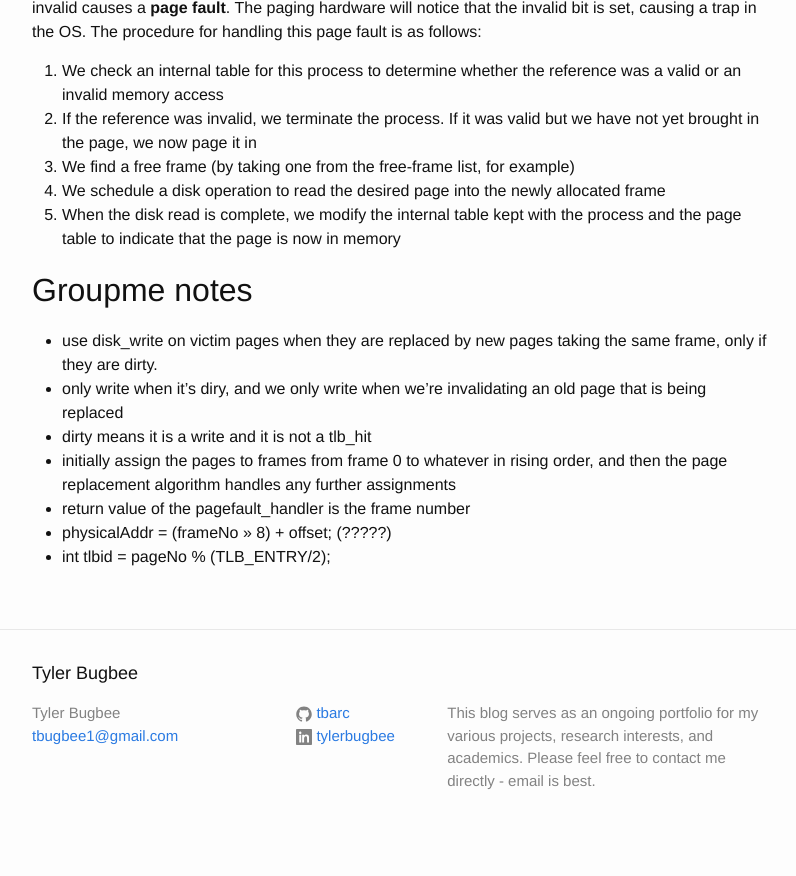
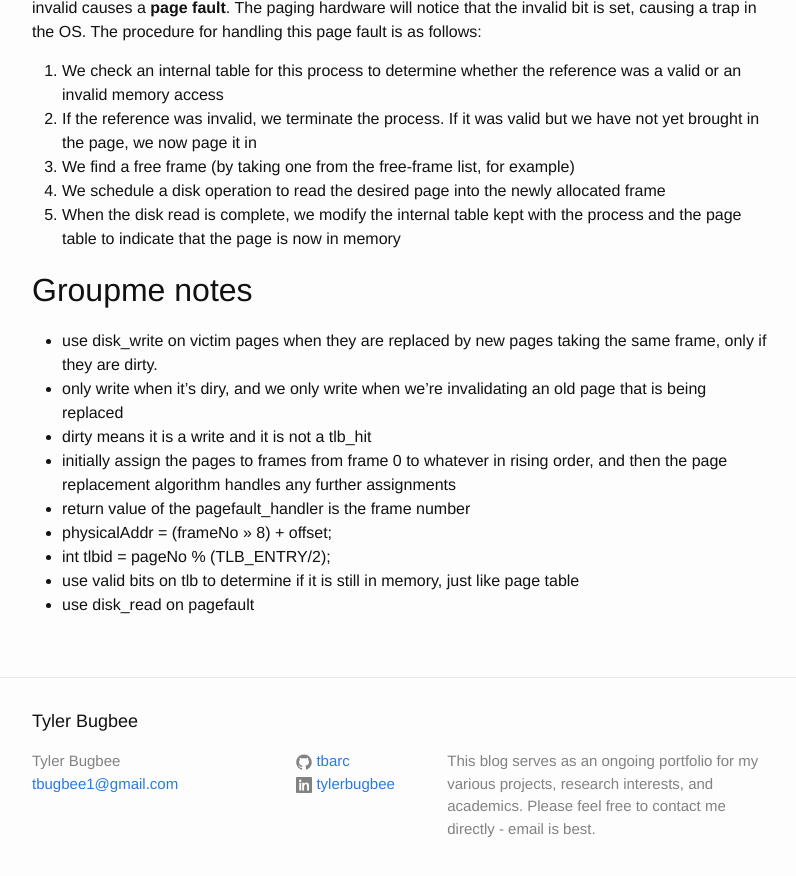
Before and after one commit to tbarc/tbarc.github.io, a Jekyll site: the page built from _posts/2017-11-11-virtual-memory.markdown, in a window 1280 px wide and 900 px high, scrolled down 3686 px. Shown: the top 876 px of the window, without its empty margins (238-1034 px from the left). Built offline with Jekyll 4.4.1, drawn with Linux system fonts in a browser that asks for light colours; before the commit the page ends 4538 px from its top, so only the background shows below that.

Commit message:
updated virtual memory notes

```diff
--- a/_posts/2017-11-11-virtual-memory.markdown
+++ b/_posts/2017-11-11-virtual-memory.markdown
@@ -113,5 +113,7 @@ When a process tries to access a page that was not brought into memory - access
 * dirty means it is a write and it is not a tlb_hit
 * initially assign the pages to frames from frame 0 to whatever in rising order, and then the page replacement algorithm handles any further assignments
 * return value of the pagefault_handler is the frame number
-* physicalAddr = (frameNo >> 8) + offset; (?????)
+* physicalAddr = (frameNo >> 8) + offset;
 * int tlbid = pageNo % (TLB_ENTRY/2);
+* use valid bits on tlb to determine if it is still in memory, just like page table
+* use disk_read on pagefault
```
